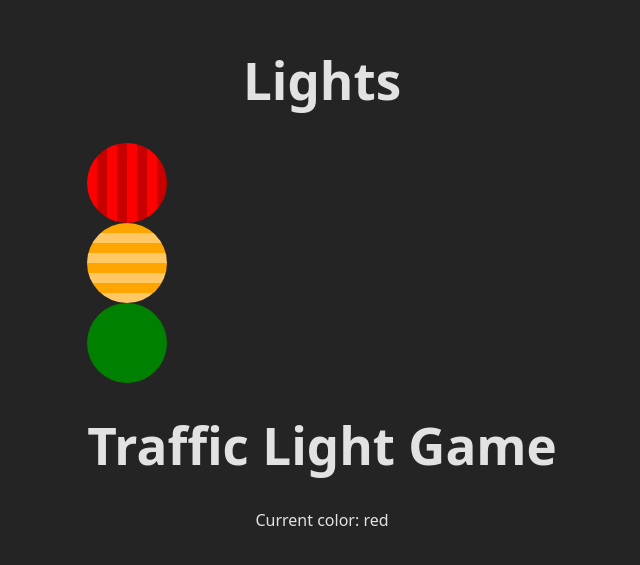
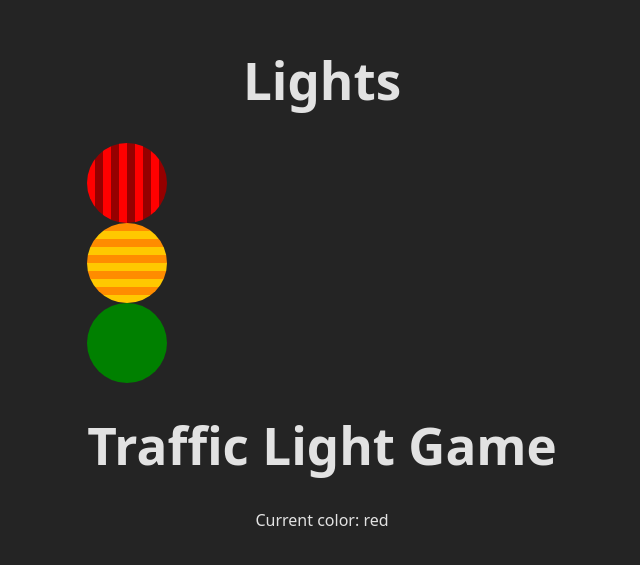
Before and after one commit to A-Pair-Of-Js/lights, a React (Vite) app: page / in a window 1280 px wide. Shown: the part 117-682 px from the top of the page, without its empty margins (318-958 px from the left). Built offline with nearby package versions, Linux system fonts and the light colour scheme.

Commit message:
simplifying Circle component and increasing contrast of shading. Also adding global box-sizing property to css

```diff
--- a/src/App.css
+++ b/src/App.css
@@ -4,3 +4,7 @@
   padding: 2rem;
   text-align: center;
 }
+
+*, *::before, *::after {
+  box-sizing: border-box;
+}
--- a/src/App.tsx
+++ b/src/App.tsx
@@ -22,9 +22,9 @@ export default function App() {
   return (
     <>
       <h1>Lights</h1>
-      <Circle lightColor='red'></Circle>
-      <Circle lightColor='orange'></Circle>
-      <Circle lightColor='green'></Circle>
+      <Circle lightColour='red'></Circle>
+      <Circle lightColour='orange'></Circle>
+      <Circle lightColour='green'></Circle>
       <div className="card">
       </div>
       <FaviconColour color={color} />
--- a/src/components/circle/Circle.tsx
+++ b/src/components/circle/Circle.tsx
@@ -1,29 +1,19 @@
-export type LightColor = "red" | "orange" | "green";
+export type LightColour = "red" | "orange" | "green";
+
+const backgroundStyles: Record<LightColour, string> = {
+  red: "repeating-linear-gradient(to right, rgb(255,0,0) 0 8px, rgb(150,0,0) 8px 16px)", // stronger contrast
+  orange: "repeating-linear-gradient(to bottom, rgb(255,140,0) 0 8px, rgb(255,200,0) 8px 16px)", // deeper contrast
+  green: "rgb(0,128,0)", // stays solid
+};
 
 type CircleProps = {
-  lightColor: LightColor;
-  shading?: boolean
+  lightColour: LightColour;
 };
 
-export function Circle({ lightColor, shading = true }: CircleProps) {
-  let backgroundStyle: string;
+export function Circle({ lightColour }: CircleProps) {
+  const backgroundStyle = backgroundStyles[lightColour];
 
-  if (shading && lightColor === "orange") {
-    // vertical stripes
-    backgroundStyle =
-      "repeating-linear-gradient(to bottom, rgb(255,165,0) 0 10px, rgb(255,200,100) 10px 20px)";
-  } else if (shading && lightColor === "red") {
-    // horizontal stripes
-    backgroundStyle =
-      "repeating-linear-gradient(to right, rgb(255,0,0) 0 10px, rgb(200,0,0) 10px 20px)";
-  } else if (lightColor === "green") {
-    backgroundStyle = "rgb(0,128,0)";
-  } else {
-
-    backgroundStyle = lightColor;
-  }
-
-  return <div aria-label = {lightColor} style={{ ...circleBase, background: backgroundStyle }} />;
+  return <div aria-label={lightColour} style={{ ...circleBase, background: backgroundStyle }} />;
 }
 
 const circleBase: React.CSSProperties = {
```
